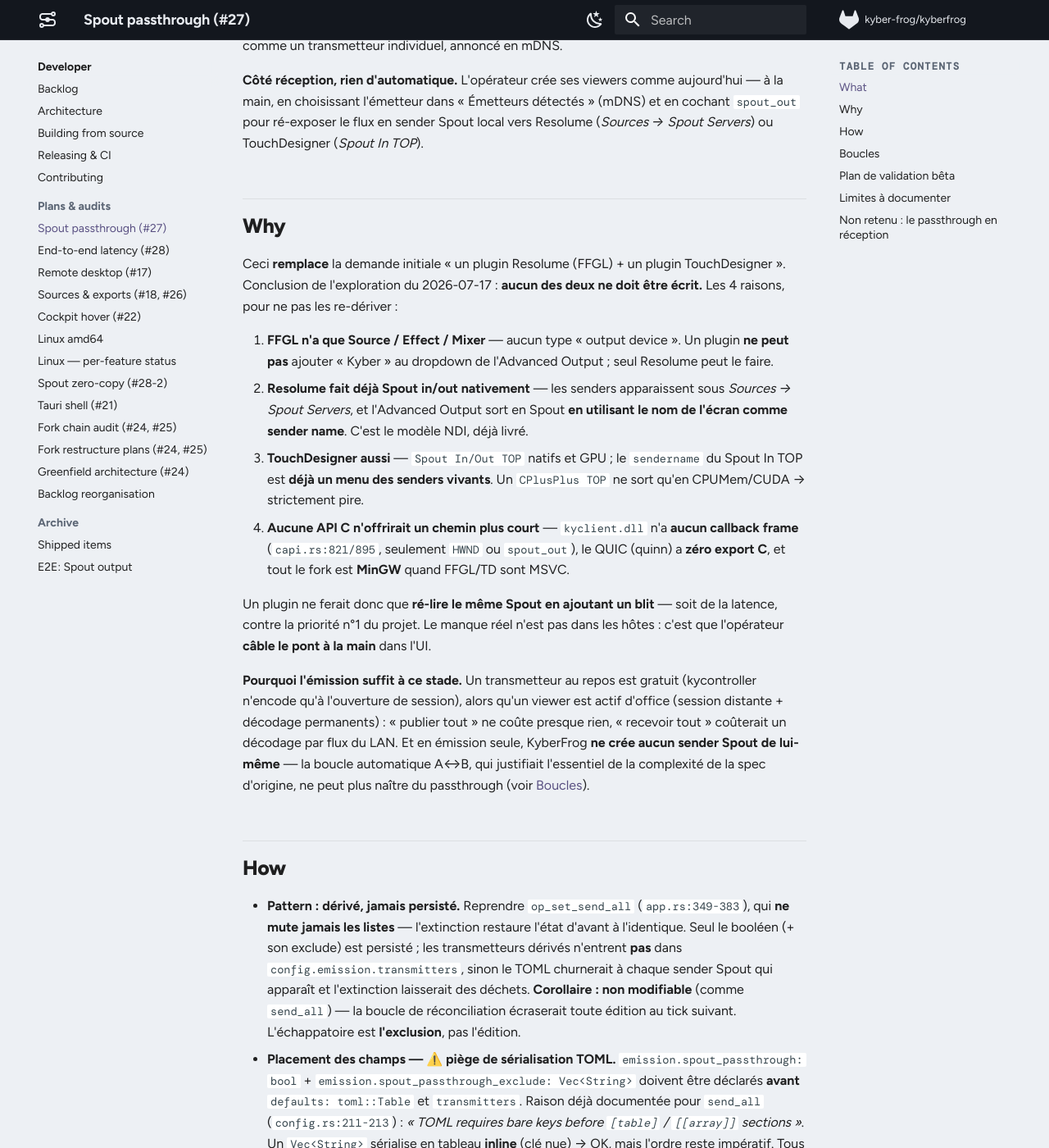
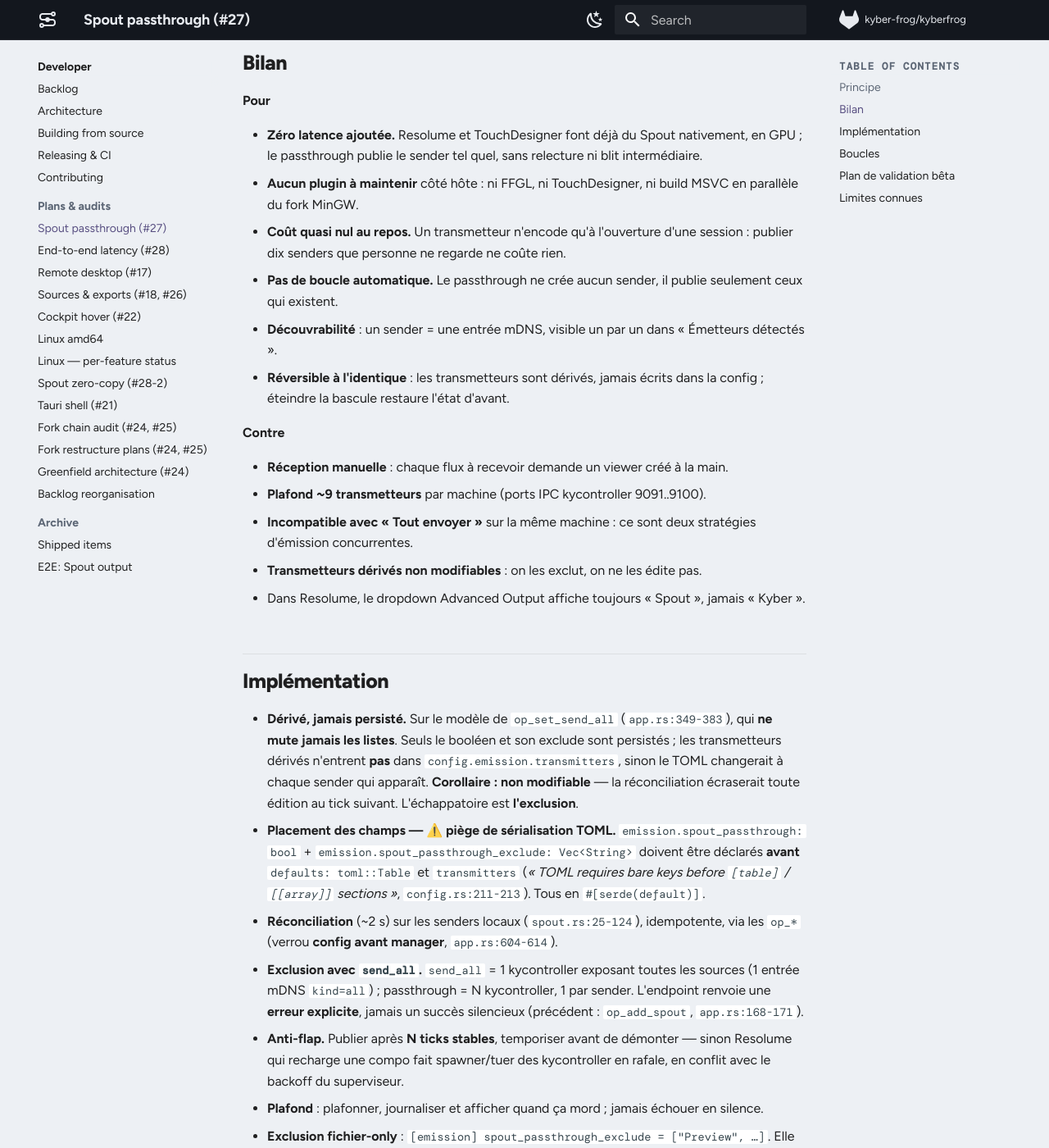
Before and after one commit to CollectiFrog/KyberFrog, an MkDocs documentation site: the page built from docs/dev/plan-spout-passthrough.md, in a window 1280 px wide and 1400 px high, scrolled down 815 px. Shown: the whole window at 82% size. Built offline with MkDocs 1.6.1 and Material for MkDocs 9.7.7, drawn with Linux system fonts in a browser that asks for light colours; comment, search, counter and statistics services are not loaded; some of the changed text lies outside the part shown.

Commit message:
docs(#27): ne garder que la solution retenue et son bilan
La spec racontait encore ce qui n'a pas été fait — le second interrupteur de
réception, les plugins FFGL/TouchDesigner écartés, la complexité anti-boucle
qu'ils auraient demandée. Règle opérateur pour la doc : décrire la solution
finale et conclure sur ses + et ses −, pas l'historique des options.

- « Why » et « Non retenu » fondus dans un bilan Pour / Contre ;
- plus de renvoi à la spec d'origine ni à la réception abandonnée ;
- implémentation, boucles, validation bêta et limites conservées, réduites à
  ce qui s'applique à la solution en place.

Co-Authored-By: Claude Opus 5 <noreply@anthropic.com>

````diff
--- a/docs/dev/plan-spout-passthrough.md
+++ b/docs/dev/plan-spout-passthrough.md
@@ -5,16 +5,7 @@
     ses réglages peuvent encore changer. Les retours se font sur le
     [board](backlog.md) (#27) ou dans une issue du tracker.
 
-> **Décision révisée : un seul interrupteur, côté émission.** La spec du
-> 2026-07-17 prévoyait **deux** interrupteurs indépendants, un par sens
-> (« Publier tous les Spout » en émission, « Recevoir tous les Kyber » en
-> réception). **Seule l'émission est retenue** ; la moitié réception n'est pas
-> implémentée (voir [Non retenu](#non-retenu-le-passthrough-en-reception)). Le
-> texte d'origine, avec les deux interrupteurs, reste lisible dans l'historique
-> git (`dbef98d`). L'état d'avancement vit dans le [board](backlog.md) ; ce
-> document dit le *pourquoi* et le *comment*.
-
-## What
+## Principe
 
 **Un interrupteur côté émission** — « Publier tous les Spout » :
 
@@ -24,113 +15,91 @@
     → 1 transmetteur chacun,  Source::Spout { sender }            [zero-copy]
 ```
 
-Rend Kyber utilisable depuis Resolume / TouchDesigner / OBS comme on utiliserait
-NDI **côté émetteur**, sans ajouter une seule copie au chemin natif : chaque
-sender apparaît sur le LAN comme un transmetteur individuel, annoncé en mDNS.
+Chaque sender Spout de la machine apparaît sur le LAN comme un transmetteur
+individuel, annoncé en mDNS. Kyber s'utilise ainsi depuis Resolume,
+TouchDesigner ou OBS comme on utiliserait NDI côté émetteur, sans ajouter une
+seule copie au chemin natif.
 
-**Côté réception, rien d'automatique.** L'opérateur crée ses viewers comme
-aujourd'hui — à la main, en choisissant l'émetteur dans « Émetteurs détectés »
-(mDNS) et en cochant `spout_out` pour ré-exposer le flux en sender Spout local
-vers Resolume (*Sources → Spout Servers*) ou TouchDesigner (*Spout In TOP*).
+Côté réception, l'opérateur crée ses viewers à la main : il choisit l'émetteur
+dans « Émetteurs détectés » et coche `spout_out` pour ré-exposer le flux en
+sender Spout local, vers Resolume (*Sources → Spout Servers*) ou TouchDesigner
+(*Spout In TOP*).
 
-## Why
+## Bilan
 
-Ceci **remplace** la demande initiale « un plugin Resolume (FFGL) + un plugin
-TouchDesigner ». Conclusion de l'exploration du 2026-07-17 : **aucun des deux ne
-doit être écrit.** Les 4 raisons, pour ne pas les re-dériver :
+**Pour**
 
-1. **FFGL n'a que Source / Effect / Mixer** — aucun type « output device ». Un
-   plugin **ne peut pas** ajouter « Kyber » au dropdown de l'Advanced Output ;
-   seul Resolume peut le faire.
-2. **Resolume fait déjà Spout in/out nativement** — les senders apparaissent
-   sous *Sources → Spout Servers*, et l'Advanced Output sort en Spout **en
-   utilisant le nom de l'écran comme sender name**. C'est le modèle NDI, déjà
-   livré.
-3. **TouchDesigner aussi** — `Spout In/Out TOP` natifs et GPU ; le `sendername`
-   du Spout In TOP est **déjà un menu des senders vivants**. Un `CPlusPlus TOP`
-   ne sort qu'en CPUMem/CUDA → strictement pire.
-4. **Aucune API C n'offrirait un chemin plus court** — `kyclient.dll` n'a
-   **aucun callback frame** (`capi.rs:821/895`, seulement `HWND` ou
-   `spout_out`), le QUIC (quinn) a **zéro export C**, et tout le fork est
-   **MinGW** quand FFGL/TD sont MSVC.
+- **Zéro latence ajoutée.** Resolume et TouchDesigner font déjà du Spout
+  nativement, en GPU ; le passthrough publie le sender tel quel, sans relecture
+  ni blit intermédiaire.
+- **Aucun plugin à maintenir** côté hôte : ni FFGL, ni TouchDesigner, ni build
+  MSVC en parallèle du fork MinGW.
+- **Coût quasi nul au repos.** Un transmetteur n'encode qu'à l'ouverture d'une
+  session : publier dix senders que personne ne regarde ne coûte rien.
+- **Pas de boucle automatique.** Le passthrough ne crée aucun sender, il publie
+  seulement ceux qui existent.
+- **Découvrabilité** : un sender = une entrée mDNS, visible un par un dans
+  « Émetteurs détectés ».
+- **Réversible à l'identique** : les transmetteurs sont dérivés, jamais écrits
+  dans la config ; éteindre la bascule restaure l'état d'avant.
 
-Un plugin ne ferait donc que **ré-lire le même Spout en ajoutant un blit** —
-soit de la latence, contre la priorité n°1 du projet. Le manque réel n'est pas
-dans les hôtes : c'est que l'opérateur **câble le pont à la main** dans l'UI.
+**Contre**
 
-**Pourquoi l'émission suffit à ce stade.** Un transmetteur au repos est gratuit
-(kycontroller n'encode qu'à l'ouverture de session), alors qu'un viewer est actif
-d'office (session distante + décodage permanents) : « publier tout » ne coûte
-presque rien, « recevoir tout » coûterait un décodage par flux du LAN. Et en
-émission seule, KyberFrog **ne crée aucun sender Spout de lui-même** — la boucle
-automatique A↔B, qui justifiait l'essentiel de la complexité de la spec
-d'origine, ne peut plus naître du passthrough (voir [Boucles](#boucles)).
+- **Réception manuelle** : chaque flux à recevoir demande un viewer créé à la
+  main.
+- **Plafond ~9 transmetteurs** par machine (ports IPC kycontroller
+  9091..9100).
+- **Incompatible avec « Tout envoyer »** sur la même machine : ce sont deux
+  stratégies d'émission concurrentes.
+- **Transmetteurs dérivés non modifiables** : on les exclut, on ne les édite
+  pas.
+- Dans Resolume, le dropdown Advanced Output affiche toujours « Spout », jamais
+  « Kyber ».
 
-## How
+## Implémentation
 
-- **Pattern : dérivé, jamais persisté.** Reprendre `op_set_send_all`
-  (`app.rs:349-383`), qui **ne mute jamais les listes** — l'extinction restaure
-  l'état d'avant à l'identique. Seul le booléen (+ son exclude) est persisté ;
-  les transmetteurs dérivés n'entrent **pas** dans `config.emission.transmitters`,
-  sinon le TOML churnerait à chaque sender Spout qui apparaît et l'extinction
-  laisserait des déchets. **Corollaire : non modifiable** (comme `send_all`) —
-  la boucle de réconciliation écraserait toute édition au tick suivant.
-  L'échappatoire est **l'exclusion**, pas l'édition.
+- **Dérivé, jamais persisté.** Sur le modèle de `op_set_send_all`
+  (`app.rs:349-383`), qui **ne mute jamais les listes**. Seuls le booléen et son
+  exclude sont persistés ; les transmetteurs dérivés n'entrent **pas** dans
+  `config.emission.transmitters`, sinon le TOML changerait à chaque sender qui
+  apparaît. **Corollaire : non modifiable** — la réconciliation écraserait toute
+  édition au tick suivant. L'échappatoire est **l'exclusion**.
 - **Placement des champs — ⚠️ piège de sérialisation TOML.**
   `emission.spout_passthrough: bool` + `emission.spout_passthrough_exclude:
   Vec<String>` doivent être déclarés **avant** `defaults: toml::Table` et
-  `transmitters`. Raison déjà documentée pour `send_all` (`config.rs:211-213`) :
-  *« TOML requires bare keys before `[table]` / `[[array]]` sections »*. Un
-  `Vec<String>` sérialise en tableau **inline** (clé nue) → OK, mais l'ordre
-  reste impératif. Tous en `#[serde(default)]`.
-- **Une boucle de réconciliation** (~2 s) sur les senders locaux (`spout.rs`,
-  `spout.rs:25-124`). Idempotente, via les `op_*` (verrou **config avant
-  manager**, `app.rs:604-614`).
-- **`send_all` et le passthrough s'excluent.** Ce sont deux stratégies
-  d'*émission* concurrentes : `send_all` = **1 kycontroller** exposant *toutes*
-  les sources, le client choisit à la connexion → 1 seule entrée mDNS
-  (`kind=all`) ; passthrough = **N kycontroller**, 1 par sender → **N entrées
-  mDNS individuelles**, que l'opérateur voit une à une dans « Émetteurs
-  détectés ». L'une privilégie le coût (1 instance), l'autre la découvrabilité
-  (N instances, mais plafond ~9). Précédent : `op_add_spout` refuse déjà quand
-  `send_all` est actif (`app.rs:168-171`) — l'endpoint doit renvoyer une
-  **erreur explicite**, jamais un succès silencieux.
-- **Anti-flap (stabilité).** Un sender qui apparaît/disparaît rapidement
-  (Resolume qui recharge une compo, TD qui recook) ferait spawner/tuer des
-  kycontroller en rafale et entrerait en conflit avec le backoff du superviseur.
-  Debounce : publier après **N ticks stables**, temporiser avant de démonter.
-- **Plafond** — les ports IPC de kycontroller s'auto-allouent en
-  **9091..9100 → ~9 instances max**. Plafonner, journaliser et afficher quand ça
-  mord ; jamais échouer en silence.
-- **Exclusion, fichier-only** (cohérent avec « advanced settings are file-only
-  by design ») : `[emission] spout_passthrough_exclude = ["Preview", …]`. Elle
-  survit à la réconciliation, contrairement à une édition.
-- **UI — une bascule dans la section Émission.** Elle grise **`kind:"spout"`**
-  dans la création de transmetteur (screen/camera restent offerts). Lister les
-  transmetteurs dérivés en lecture seule **avec le nom du sender** — c'est ce que
-  l'opérateur cherchera dans Resolume/TD. Miroir de la bascule dans le tray.
-- **⚠️ Libellé — ne pas réutiliser « Tout envoyer »**, déjà pris par `send_all`
-  et de mécanique **différente** (1 transmetteur pour tout vs N transmetteurs).
-  Libellé retenu dans la spec : « **Publier tous les Spout** » (FR/EN).
+  `transmitters` (*« TOML requires bare keys before `[table]` / `[[array]]`
+  sections »*, `config.rs:211-213`). Tous en `#[serde(default)]`.
+- **Réconciliation** (~2 s) sur les senders locaux (`spout.rs:25-124`),
+  idempotente, via les `op_*` (verrou **config avant manager**,
+  `app.rs:604-614`).
+- **Exclusion avec `send_all`.** `send_all` = 1 kycontroller exposant toutes les
+  sources (1 entrée mDNS `kind=all`) ; passthrough = N kycontroller, 1 par
+  sender. L'endpoint renvoie une **erreur explicite**, jamais un succès silencieux
+  (précédent : `op_add_spout`, `app.rs:168-171`).
+- **Anti-flap.** Publier après **N ticks stables**, temporiser avant de démonter
+  — sinon Resolume qui recharge une compo fait spawner/tuer des kycontroller en
+  rafale, en conflit avec le backoff du superviseur.
+- **Plafond** : plafonner, journaliser et afficher quand ça mord ; jamais
+  échouer en silence.
+- **Exclusion fichier-only** : `[emission] spout_passthrough_exclude = ["Preview",
+  …]`. Elle survit à la réconciliation.
+- **UI** : une bascule dans la section Émission, qui grise **`kind:"spout"`**
+  dans la création de transmetteur (screen/camera restent offerts). Transmetteurs
+  dérivés listés en lecture seule **avec le nom du sender**. Miroir dans le tray.
+  Libellé « **Publier tous les Spout** » — distinct de « Tout envoyer », dont la
+  mécanique est différente.
 - **Fichiers :** `shared/src/config.rs` (champ + exclusion + tests round-trip) ·
-  `kyberfrog/src/app.rs` (`op_set_spout_passthrough` sur le modèle de
-  `op_set_send_all`, + réconciliation) · `src/web.rs` + UI · `src/tray/` (miroir
-  de la bascule).
+  `kyberfrog/src/app.rs` (`op_set_spout_passthrough` + réconciliation) ·
+  `src/web.rs` + UI · `src/tray/`.
 
 ## Boucles
 
-En émission seule, le passthrough **ne crée aucun sender** : il ne fait que
-publier ce qui existe. Les boucles automatiques de la spec d'origine (topologies 1
-et 2, jusqu'à l'explosion exponentielle A↔B) supposaient une réception
-automatique qui fabrique des senders `Kyber - *` ; elles ne peuvent plus naître
-du passthrough seul.
-
-Deux cas restent possibles, et relèvent de la **validation bêta** :
+Deux cas restent possibles :
 
 | Cas | Mécanisme | Parade |
 |---|---|---|
-| **Viewer manuel ré-exposé** | un viewer créé à la main avec `spout_out` crée un sender local ; le passthrough de la **même** machine le republie en transmetteur | exclure les senders qui correspondent au `spout_out` d'un viewer local — KyberFrog *sait* lesquels il a créés. **À vérifier dans la bêta.** |
-| **Boucle via l'app hôte** | B affiche un flux Kyber venu de A sur un layer → Advanced Output → sender publié → A le reçoit et l'affiche → … | ❌ **indétectable** : les noms sont 100 % légitimes. Même nature qu'une caméra filmant son propre écran — responsabilité opérateur, à documenter. |
+| **Viewer ré-exposé sur la même machine** | un viewer avec `spout_out` crée un sender local, que le passthrough republierait | exclure les senders qui correspondent au `spout_out` d'un viewer local — KyberFrog sait lesquels il a créés |
+| **Boucle via l'app hôte** | B affiche un flux venu de A → Advanced Output → sender publié → A l'affiche → … | **indétectable** (noms légitimes) : responsabilité opérateur, comme une caméra filmant son propre écran |
 
 **Tests unitaires** (`shared`, cible Linux) : un sender égal au `spout_out` d'un
 viewer local n'est jamais publié ; un sender opérateur `Kyber Out A` **l'est** ;
@@ -156,37 +125,12 @@ Testable **sur la seule machine de dev** (Resolume Arena 7.22.9 et TouchDesigner
 - [ ] Extinction → transmetteurs dérivés démontés, listes manuelles et TOML
   inchangés.
 
-## Limites à documenter
+## Limites connues
 
-- le dropdown Advanced Output de Resolume dira toujours « Spout », jamais
-  « Kyber » (impossible sans modification de Resolume) ;
-- **boucle via l'app hôte** — indétectable, responsabilité opérateur (voir
-  [Boucles](#boucles)) ;
-- **pas de réception automatique** : chaque flux à recevoir demande un viewer
-  créé à la main ;
 - gel du transmetteur si la **résolution de la source change en cours de
-  stream** (voir #8, archive) — un changement de résolution de composition
-  Resolume déclenche ça ;
-- avec `multi_client=false` (le réglage **basse latence**), un 2e client sur le
-  même flux reçoit un **409 Conflict** (voir #28) ;
+  stream** (voir #8) — un changement de résolution de composition Resolume le
+  déclenche ;
+- avec `multi_client=false` (réglage basse latence), un 2e client sur le même
+  flux reçoit un **409 Conflict** (voir #28) ;
 - un sender Spout vivant sur un **autre adaptateur GPU** échoue à
-  `OpenSharedResource()` (`iosys_spout.c:66-67`) — PC multi-GPU ;
-- **plafond ~9 transmetteurs** par machine.
-
-## Non retenu : le passthrough en réception
-
-La spec d'origine prévoyait un second interrupteur, `reception.spout_passthrough`
-« Recevoir tous les Kyber » : tout flux Kyber découvert en mDNS (hors `is_self`)
-→ 1 viewer dérivé chacun, `{ fullscreen: false, spout_out: "Kyber - <tx>@<host>" }`.
-**Il n'est pas implémenté.** C'est lui qui portait l'essentiel de la complexité :
-
-- un **coût permanent** — un viewer décode en continu, même si personne ne
-  consomme le sender ; « recevoir tout » coûtait un décodage par flux du LAN ;
-- le **filtre anti-boucle à deux couches** (identité des viewers dérivés +
-  préfixe réservé `Kyber - `), indispensable dès qu'une machine active les deux
-  sens, sous peine de ping-pong A↔B exponentiel ;
-- la question non tranchée d'un voisin en « Tout envoyer » (`kind=all` : N
-  sources derrière une seule annonce).
-
-Si le besoin revient, repartir du texte complet dans l'historique git (`dbef98d`)
-plutôt que de le re-dériver.
+  `OpenSharedResource()` (`iosys_spout.c:66-67`) — PC multi-GPU.
````
Also changed, not shown: other parts of docs/dev/plan-spout-passthrough.md (+1 -1 lines), docs/dev/backlog.md (+1 -1 lines).
